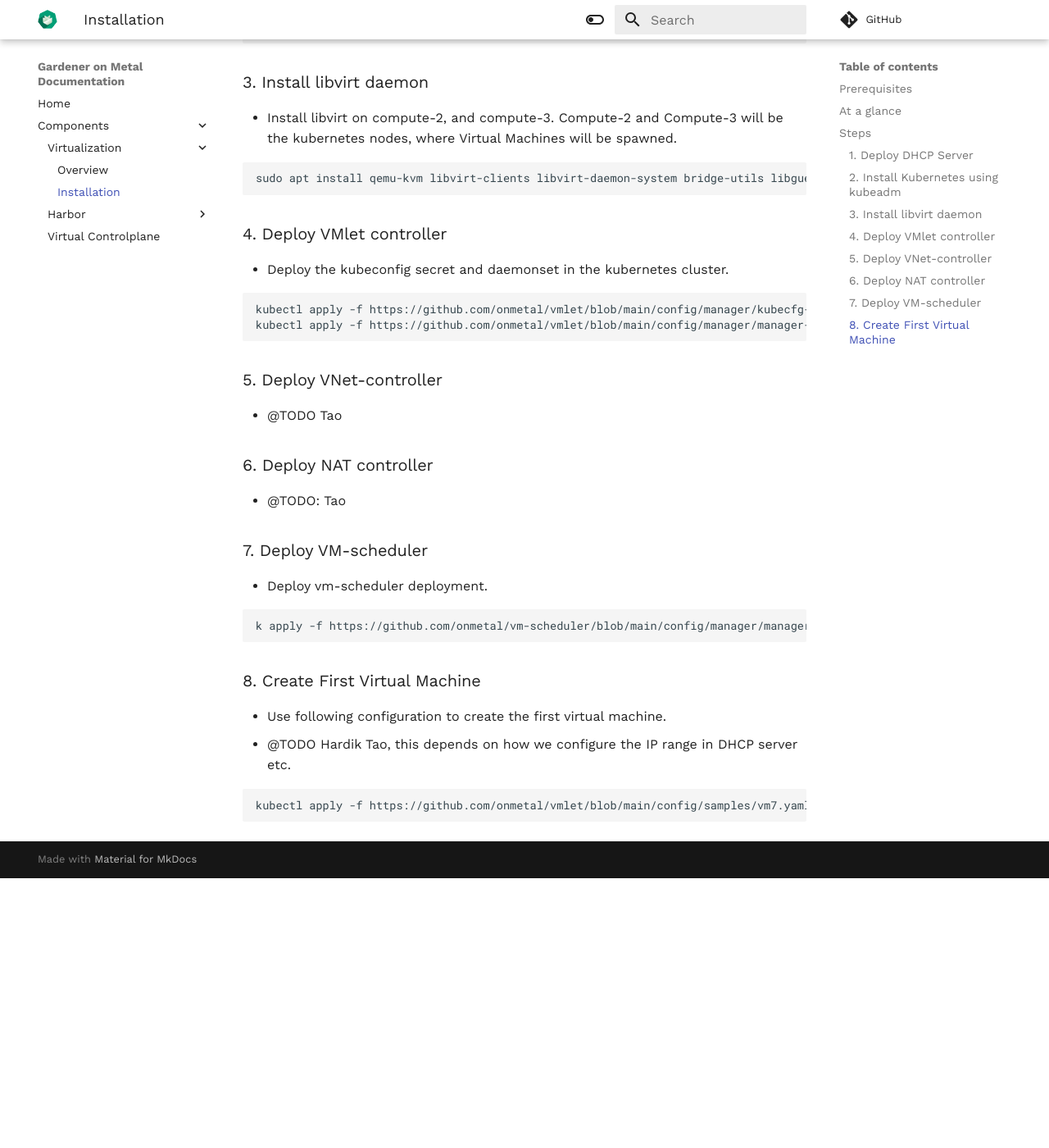
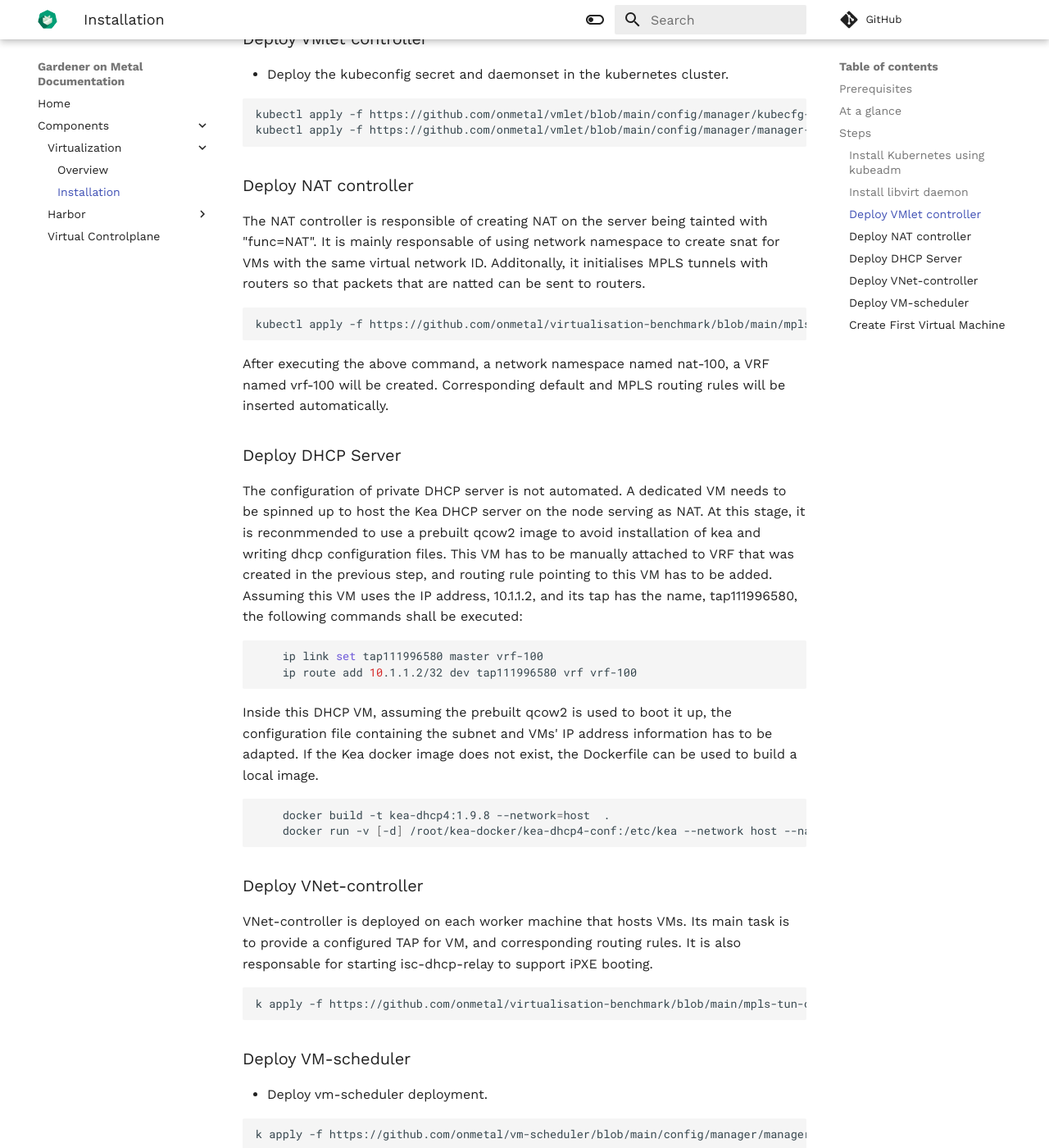
Before and after one commit to onmetal/documentation, an MkDocs documentation site: the page built from docs/components/virtualization/usage.md, in a window 1280 px wide and 1400 px high, scrolled down 1805 px. Shown: the whole window at 82% size. Built offline with MkDocs 1.6.1 and Material for MkDocs 9.7.7, drawn with Linux system fonts in a browser that asks for light colours; comment, search, counter and statistics services are not loaded; before the commit the page ends 2876 px from its top, so only the background shows below that; some of the changed text lies outside the part shown.

Commit message:
draft on virtual net config
Fix lint errors

````diff
--- a/docs/components/virtualization/HowToDeploy.md
+++ b/docs/components/virtualization/usage.md
@@ -11,25 +11,14 @@ This document walks through how to deploy the virtualization stack on a baremeta
 ## At a glance
 
 - Virt-on-metal is a system to manage virtual machines at scale in a cloud-native fashion.
-- It uses kubernetes premitives such as CRDS for VM management, libvirt as a base virtualization technology, MPLS tunnels for networking, and DHCP for IP assignment.
+- It uses kubernetes premitives such as CRDS for VM management, libvirt as a base virtualization technology, MPLS tunnels for networking, and DHCP for IP assignment and iPXE boot.
 - VMs are currently boot-up with PXE mechanism, and it plans to also support disk-based boot-up.
 
 ## Steps
 
-### 1. Deploy DHCP Server
+### Install Kubernetes using kubeadm
 
-```bash
-    docker build -t kea-dhcp4:1.9.8 --network=host  .
-    docker run -v /root/kea-docker/kea-dhcp4-conf:/etc/kea --network host --name kea-dhcp4   kea-dhcp4:1.9.8
-
-```
-
-- Configuration of the DHCP Server with 5 sample virtual machines. Preferably a link to the private repo/page.
-- @TODO: Tao
-
-### 2. Install Kubernetes using kubeadm
-
-- Disable swap and install kubeadm . This will be the kubernetes without kube-proxy using cilium plugin. @TODO: Tao (add networking related reason to avoid kube-proxy, eg it adds IPTables that violates the MPLS tunnel's job ?)
+- Disable swap and install kubeadm . This will be the kubernetes without kube-proxy using cilium plugin, which is capable of enabling network management in a more efficient way.
 
 ```bash
     Swapoff -a
@@ -65,7 +54,7 @@ At cilium-agent command, add following extra args:
 kubectl taint nodes compute-4 func=nat:NoSchedule
 ```
 
-### 3. Install libvirt daemon
+### Install libvirt daemon
 
 - Install libvirt on compute-2, and compute-3. Compute-2 and Compute-3 will be the kubernetes nodes, where Virtual Machines will be spawned.
 
@@ -73,7 +62,7 @@ kubectl taint nodes compute-4 func=nat:NoSchedule
 sudo apt install qemu-kvm libvirt-clients libvirt-daemon-system bridge-utils libguestfs-tools genisoimage virtinst libosinfo-bin
 ```
 
-### 4. Deploy VMlet controller
+### Deploy VMlet controller
 
 - Deploy the kubeconfig secret and daemonset in the kubernetes cluster.
 
@@ -83,15 +72,43 @@ kubectl apply -f https://github.com/onmetal/vmlet/blob/main/config/manager/manag
 
 ```
 
-### 5. Deploy VNet-controller
+### Deploy NAT controller
 
-- @TODO Tao
+The NAT controller is responsible of creating NAT on the server being tainted with "func=NAT". It is mainly responsable of using network namespace to create snat for VMs with the same virtual network ID. Additonally, it initialises MPLS tunnels with routers so that packets that are natted can be sent to routers.
 
-### 6. Deploy NAT controller
+```bash
+kubectl apply -f https://github.com/onmetal/virtualisation-benchmark/blob/main/mpls-nat-operator.yaml
 
-- @TODO: Tao
+```
 
-### 7. Deploy VM-scheduler
+After executing the above command, a network namespace named nat-100, a VRF named vrf-100 will be created. Corresponding default and MPLS routing rules will be inserted automatically.
+
+### Deploy DHCP Server
+
+The configuration of private DHCP server is not automated. A dedicated VM needs to be spinned up to host the Kea DHCP server on the node serving as NAT. At this stage, it is reconmmended to use a prebuilt qcow2 image to avoid installation of kea and writing dhcp configuration files.
+This VM has to be manually attached to VRF that was created in the previous step, and routing rule pointing to this VM has to be added. Assuming this VM uses the IP address, 10.1.1.2, and its tap has the name, tap111996580, the following commands shall be executed:
+
+```bash
+    ip link set tap111996580 master vrf-100
+    ip route add 10.1.1.2/32 dev tap111996580 vrf vrf-100
+```
+
+Inside this DHCP VM, assuming the prebuilt qcow2 is used to boot it up, the configuration file containing the subnet and VMs' IP address information has to be adapted. If the Kea docker image does not exist, the Dockerfile can be used to build a local image.
+
+```bash
+    docker build -t kea-dhcp4:1.9.8 --network=host  .
+    docker run -v [-d] /root/kea-docker/kea-dhcp4-conf:/etc/kea --network host --name kea-dhcp4   kea-dhcp4:1.9.8
+```
+
+### Deploy VNet-controller
+
+VNet-controller is deployed on each worker machine that hosts VMs. Its main task is to provide a configured TAP for VM, and corresponding routing rules. It is also responsable for starting isc-dhcp-relay to support iPXE booting.
+
+```bash
+k apply -f https://github.com/onmetal/virtualisation-benchmark/blob/main/mpls-tun-operator.yaml
+```
+
+### Deploy VM-scheduler
 
 - Deploy vm-scheduler deployment.
 
@@ -99,7 +116,7 @@ kubectl apply -f https://github.com/onmetal/vmlet/blob/main/config/manager/manag
 k apply -f https://github.com/onmetal/vm-scheduler/blob/main/config/manager/manager.yaml
 ```
 
-### 8. Create First Virtual Machine
+### Create First Virtual Machine
 
 - Use following configuration to create the first virtual machine.
 - @TODO Hardik Tao, this depends on how we configure the IP range in DHCP server etc.
--- a/mkdocs.yml
+++ b/mkdocs.yml
@@ -37,8 +37,8 @@ nav:
   - Home: index.md
   - Components:
     - Virtualization:
-      - Overview: components/virtualization/Overview.md
-      - Installation: components/virtualization/HowToDeploy.md
+      - Overview: components/virtualization/overview.md
+      - Installation: components/virtualization/usage.md
     - Harbor:
       - Installation: components/harbor/chart_museum.md
       - Usage: components/harbor/docker_registry.md
````
Also changed, not shown: docs/components/virtualization/overview.md (line endings or trailing spaces).
